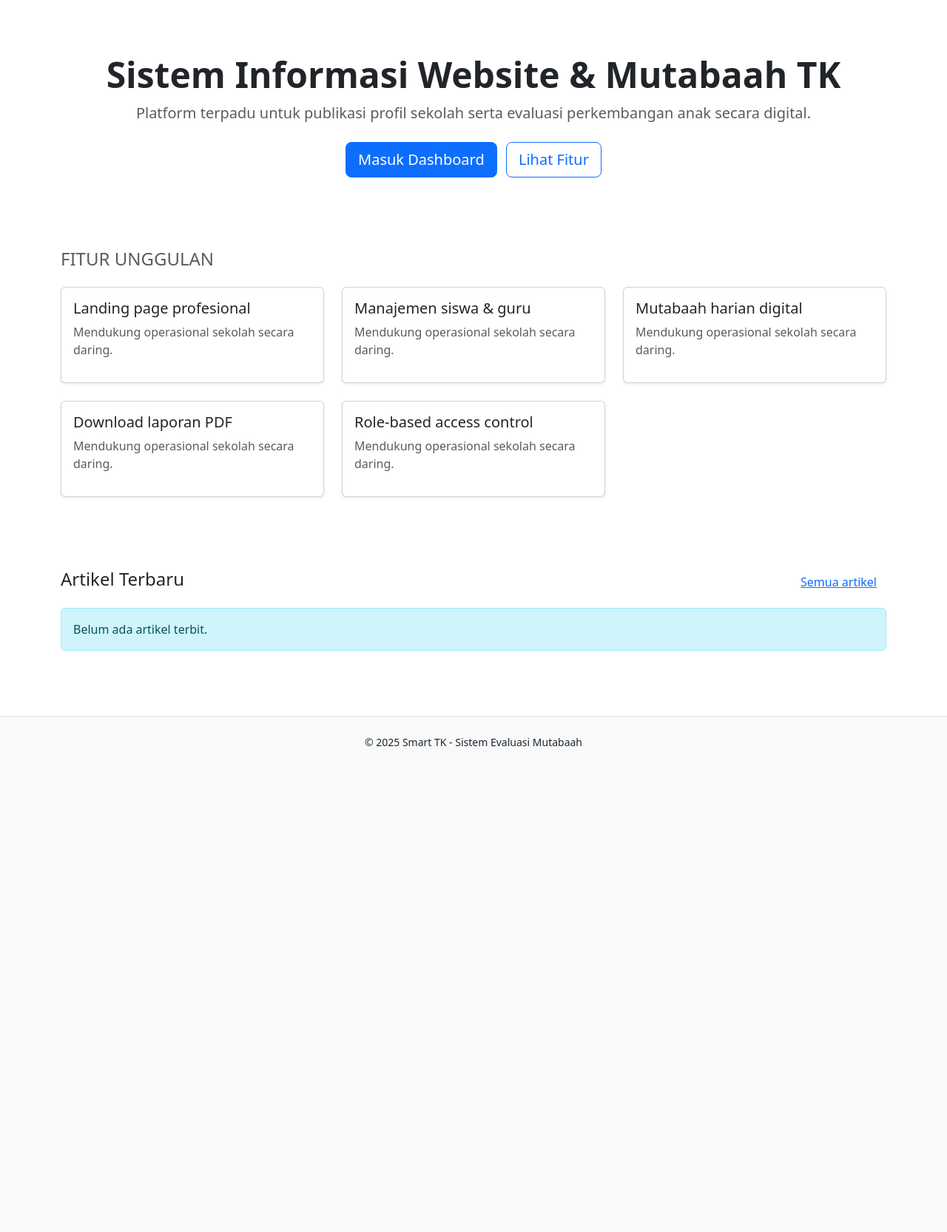
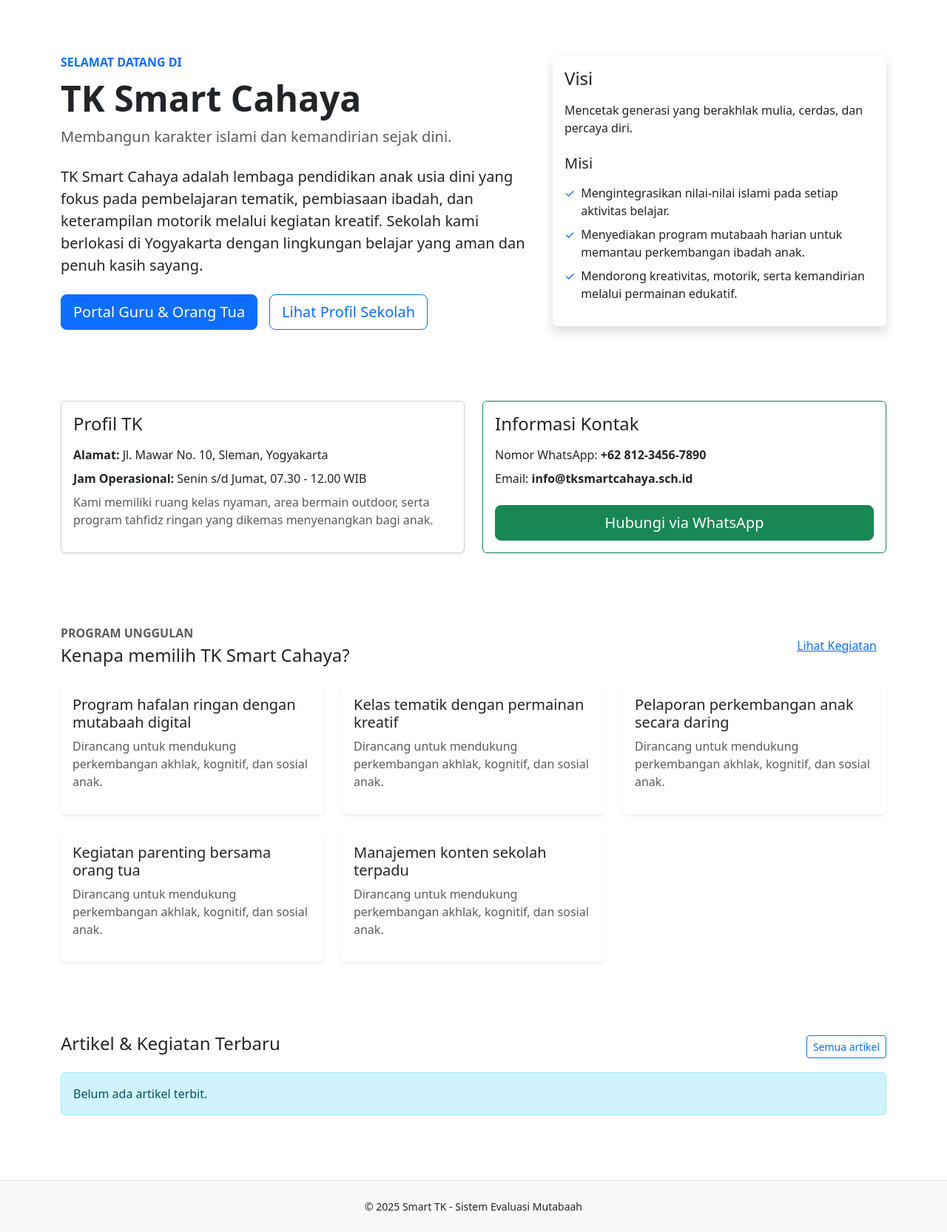
Before and after one commit to bagusprasojo/smart-tk, a Django app: page / in a window 1280 px wide. Shown: the part 56-1722 px from the top of the page at 74% size. Before the commit the page ends 1065 px from the top, so only its background shows below. Run offline with Django 5.2, Linux system fonts and the light colour scheme; data that the repository does not hold is empty.

Commit message:
perbaikan landing page

```diff
--- a/core/views.py
+++ b/core/views.py
@@ -6,6 +6,31 @@ from articles.models import Article
 from mutabaah.models import Mutabaah
 from students.models import Student
 from .mixins import RoleRequiredMixin
+
+
+SCHOOL_PROFILE = {
+    'name': 'TK Smart Cahaya',
+    'tagline': 'Membangun karakter islami dan kemandirian sejak dini.',
+    'description': (
+        'TK Smart Cahaya adalah lembaga pendidikan anak usia dini yang fokus pada pembelajaran '
+        'tematik, pembiasaan ibadah, dan keterampilan motorik melalui kegiatan kreatif. '
+        'Sekolah kami berlokasi di Yogyakarta dengan lingkungan belajar yang aman dan penuh kasih sayang.'
+    ),
+    'vision': 'Mencetak generasi yang berakhlak mulia, cerdas, dan percaya diri.',
+    'mission': [
+        'Mengintegrasikan nilai-nilai islami pada setiap aktivitas belajar.',
+        'Menyediakan program mutabaah harian untuk memantau perkembangan ibadah anak.',
+        'Mendorong kreativitas, motorik, serta kemandirian melalui permainan edukatif.',
+    ],
+    'address': 'Jl. Mawar No. 10, Sleman, Yogyakarta',
+    'operational_hours': 'Senin s/d Jumat, 07.30 - 12.00 WIB',
+}
+
+CONTACT_INFO = {
+    'whatsapp_display': '+62 812-3456-7890',
+    'whatsapp_link': '6281234567890',
+    'email': 'info@tksmartcahaya.sch.id',
+}
 
 
 class LandingPageView(TemplateView):
@@ -17,12 +42,14 @@ class LandingPageView(TemplateView):
             status=Article.Status.PUBLISHED
         )[:3]
         context['features'] = [
-            'Landing page profesional',
-            'Manajemen siswa & guru',
-            'Mutabaah harian digital',
-            'Download laporan PDF',
-            'Role-based access control',
+            'Program hafalan ringan dengan mutabaah digital',
+            'Kelas tematik dengan permainan kreatif',
+            'Pelaporan perkembangan anak secara daring',
+            'Kegiatan parenting bersama orang tua',
+            'Manajemen konten sekolah terpadu',
         ]
+        context['school_profile'] = SCHOOL_PROFILE
+        context['contact_info'] = CONTACT_INFO
         return context
 
 
--- a/templates/core/landing.html
+++ b/templates/core/landing.html
@@ -2,26 +2,82 @@
 {% block title %}Sistem Informasi TK - Smart TK{% endblock %}
 {% block container_class %}container-lg{% endblock %}
 {% block content %}
-<section class="py-5 text-center">
-    <h1 class="display-5 fw-bold">Sistem Informasi Website & Mutabaah TK</h1>
-    <p class="lead text-muted mb-4">
-        Platform terpadu untuk publikasi profil sekolah serta evaluasi perkembangan anak secara digital.
-    </p>
-    <div>
-        <a class="btn btn-primary btn-lg me-2" href="{% url 'login' %}">Masuk Dashboard</a>
-        <a class="btn btn-outline-primary btn-lg" href="#fitur">Lihat Fitur</a>
+<section class="py-5">
+    <div class="row align-items-center g-4">
+        <div class="col-lg-7">
+            <p class="text-uppercase text-primary fw-semibold mb-2">Selamat datang di</p>
+            <h1 class="display-5 fw-bold">{{ school_profile.name }}</h1>
+            <p class="lead text-muted mb-4">{{ school_profile.tagline }}</p>
+            <p class="fs-5">{{ school_profile.description }}</p>
+            <div class="d-flex flex-wrap gap-3 mt-4">
+                <a class="btn btn-primary btn-lg" href="{% url 'login' %}">Portal Guru & Orang Tua</a>
+                <a class="btn btn-outline-primary btn-lg" href="#profil">Lihat Profil Sekolah</a>
+            </div>
+        </div>
+        <div class="col-lg-5">
+            <div class="card shadow border-0 h-100">
+                <div class="card-body">
+                    <h2 class="h4 mb-3">Visi</h2>
+                    <p>{{ school_profile.vision }}</p>
+                    <h3 class="h5 mt-4 mb-3">Misi</h3>
+                    <ul class="list-unstyled">
+                        {% for mission in school_profile.mission %}
+                            <li class="mb-2 d-flex">
+                                <span class="text-primary me-2">&#10003;</span>
+                                <span>{{ mission }}</span>
+                            </li>
+                        {% endfor %}
+                    </ul>
+                </div>
+            </div>
+        </div>
+    </div>
+</section>
+
+<section id="profil" class="py-5">
+    <div class="row g-4">
+        <div class="col-md-6">
+            <div class="card h-100 shadow-sm">
+                <div class="card-body">
+                    <h2 class="h4 mb-3">Profil TK</h2>
+                    <p class="mb-2"><strong>Alamat:</strong> {{ school_profile.address }}</p>
+                    <p class="mb-2"><strong>Jam Operasional:</strong> {{ school_profile.operational_hours }}</p>
+                    <p class="mb-0 text-muted">
+                        Kami memiliki ruang kelas nyaman, area bermain outdoor, serta program tahfidz ringan yang dikemas menyenangkan bagi anak.
+                    </p>
+                </div>
+            </div>
+        </div>
+        <div class="col-md-6">
+            <div class="card h-100 shadow-sm border border-success">
+                <div class="card-body">
+                    <h2 class="h4 mb-3">Informasi Kontak</h2>
+                    <p class="mb-2">Nomor WhatsApp: <strong>{{ contact_info.whatsapp_display }}</strong></p>
+                    <p class="mb-4">Email: <strong>{{ contact_info.email }}</strong></p>
+                    <a class="btn btn-success btn-lg w-100" href="https://wa.me/{{ contact_info.whatsapp_link }}" target="_blank" rel="noopener">
+                        Hubungi via WhatsApp
+                    </a>
+                </div>
+            </div>
+        </div>
     </div>
 </section>
 
 <section id="fitur" class="py-5">
-    <h2 class="h4 text-uppercase text-muted mb-4">Fitur Unggulan</h2>
+    <div class="d-flex justify-content-between align-items-center mb-4">
+        <div>
+            <p class="text-uppercase text-muted fw-semibold mb-1">Program Unggulan</p>
+            <h2 class="h4 mb-0">Kenapa memilih {{ school_profile.name }}?</h2>
+        </div>
+        <a class="btn btn-link" href="{% url 'article_list' %}">Lihat Kegiatan</a>
+    </div>
     <div class="row g-4">
         {% for feature in features %}
             <div class="col-md-4">
-                <div class="card h-100 shadow-sm">
+                <div class="card h-100 shadow-sm border-0">
                     <div class="card-body">
                         <h3 class="h5">{{ feature }}</h3>
-                        <p class="text-muted">Mendukung operasional sekolah secara daring.</p>
+                        <p class="text-muted">Dirancang untuk mendukung perkembangan akhlak, kognitif, dan sosial anak.</p>
                     </div>
                 </div>
             </div>
@@ -31,8 +87,8 @@
 
 <section class="py-5">
     <div class="d-flex justify-content-between align-items-center mb-3">
-        <h2 class="h4">Artikel Terbaru</h2>
-        <a href="{% url 'article_list' %}" class="btn btn-link">Semua artikel</a>
+        <h2 class="h4">Artikel & Kegiatan Terbaru</h2>
+        <a href="{% url 'article_list' %}" class="btn btn-outline-primary btn-sm">Semua artikel</a>
     </div>
     <div class="row g-4">
         {% for article in articles %}
```
